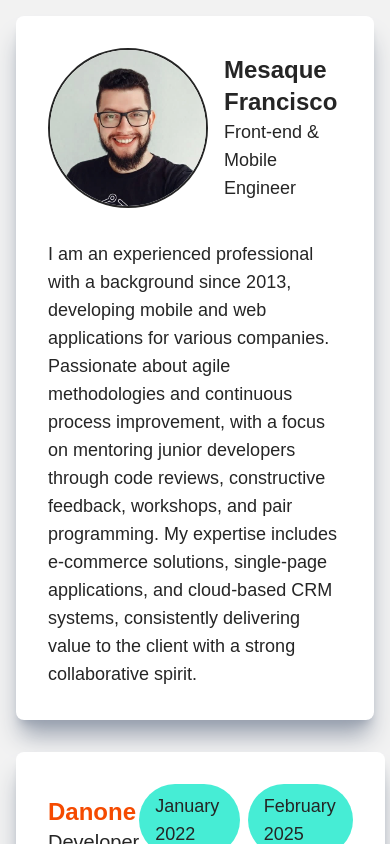
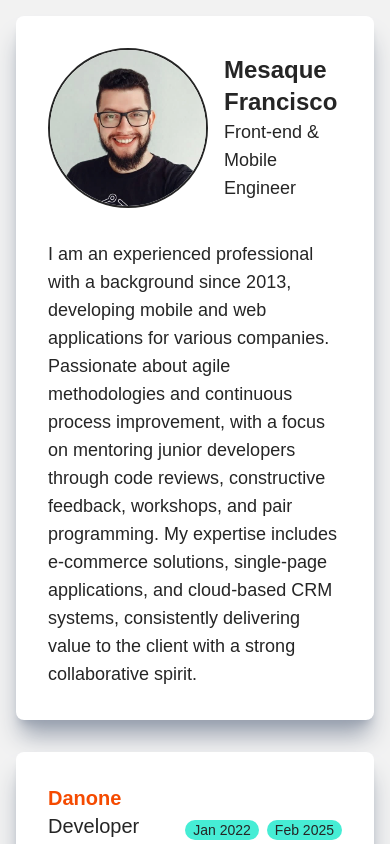
Before and after one commit to mesaquen/mesaquen.github.io, a Next.js app: page /en/about in a window 390 px wide. Shown: the top 844 px of the page. Built offline with nearby package versions, Linux system fonts and the light colour scheme.

Commit message:
fix: adjusting mobile layout

```diff
--- a/src/components/ExperienceList/index.tsx
+++ b/src/components/ExperienceList/index.tsx
@@ -20,17 +20,18 @@ export function ExperienceList({
         <div key={`${experience.company}-${experience.startDate}`}>
           <div className="flex flex-row justify-between items-end mb-2">
             <div className="flex flex-col">
-              <h2 className="text-orange-600 dark:text-orange-400 text-2xl font-bold">
+              <h2 className="text-orange-600 dark:text-orange-400 text-xl lg:text-2xl font-bold">
                 {experience.company}
               </h2>
               <p className="text-xl">{experience.title}</p>
             </div>
-            <div className="flex flex-row gap-x-2">
+            <div className="shrink-0 flex flex-row gap-x-2">
               <TagLabel
                 message={dateToLocaleString({
                   date: experience.startDate,
                   locale: locale as LocaleType,
                 })}
+                compact
               />
               <TagLabel
                 message={
@@ -41,6 +42,7 @@ export function ExperienceList({
                       })
                     : t("current")
                 }
+                compact
               />
             </div>
           </div>
--- a/src/utils/dateFormat.ts
+++ b/src/utils/dateFormat.ts
@@ -17,6 +17,6 @@ export function dateToLocaleString({
 
   return time.toLocaleDateString(locale, {
     year: "numeric",
-    month: "long",
+    month: "short",
   });
 }
```
